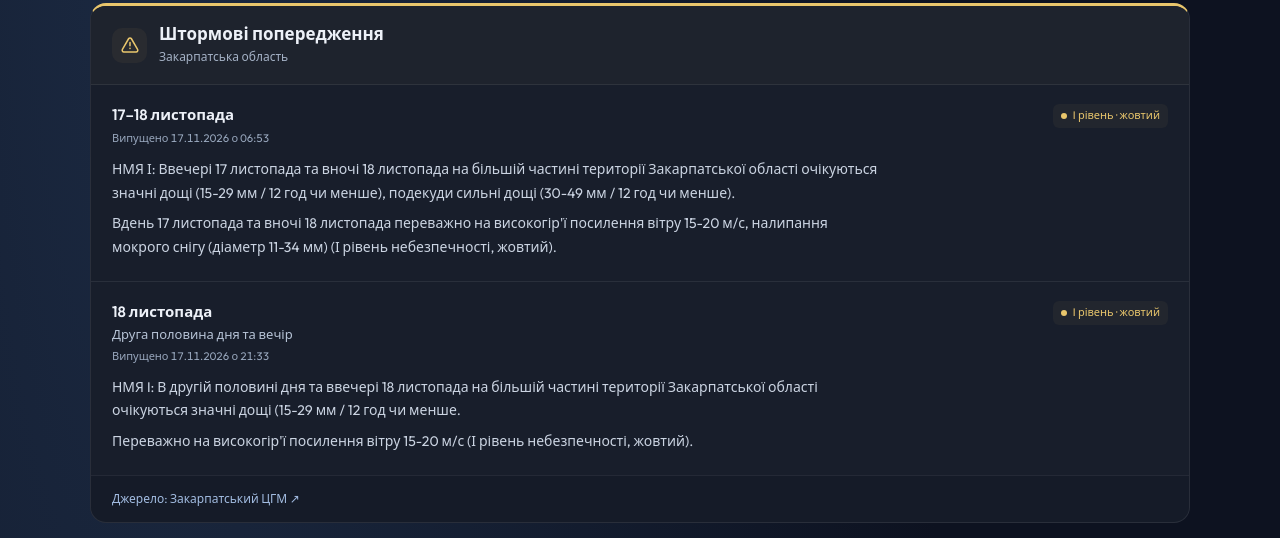
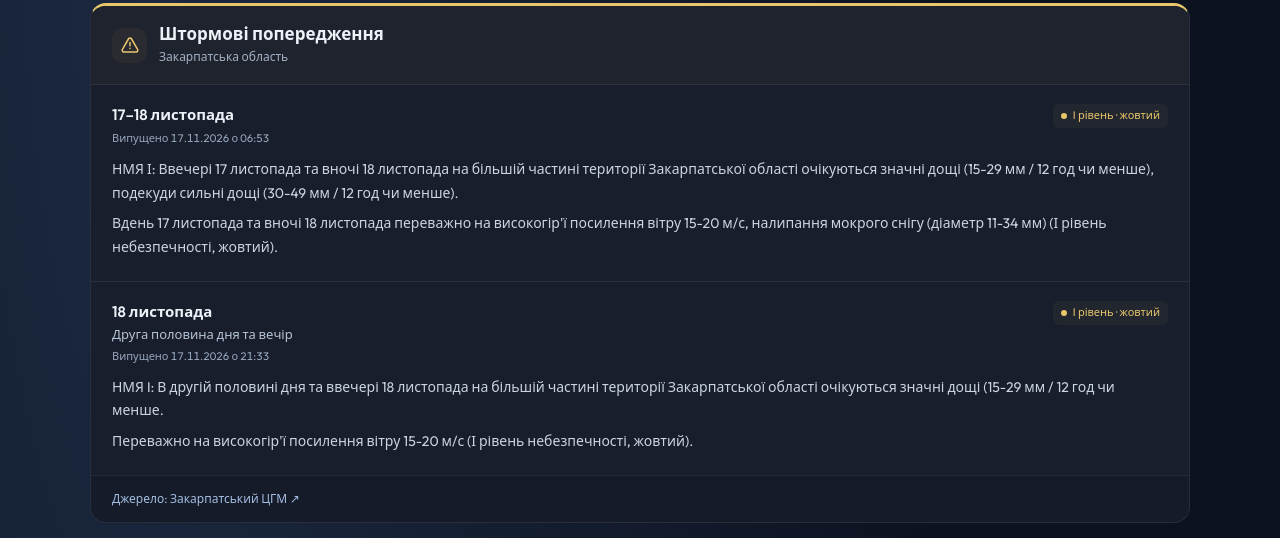
Before and after one commit to Ungvar-V/weather, a plain HTML site: page index.html in a window 1280 px wide. Shown: the part 98-636 px from the top of the page. Drawn offline with nearby package versions, Linux system fonts and the light colour scheme.

Commit message:
Use full width for storm warning text

```diff
--- a/index.html
+++ b/index.html
@@ -331,7 +331,7 @@ body { margin:0; color:#e8edf5; background:radial-gradient(ellipse at 12% 0%,#1b
 #weather-system .sn-level[data-level="2"] { --sn-level-color:#f2ab70; }
 #weather-system .sn-level[data-level="3"] { --sn-level-color:#fa9299; }
 #weather-system .sn-level::before { content:''; width:6px; height:6px; border-radius:50%; background:var(--sn-level-color); flex-shrink:0; }
-#weather-system .sn-copy { max-width:84ch; font-size:14px; line-height:1.7; color:#cbd4e2; overflow-wrap:break-word; }
+#weather-system .sn-copy { max-width:none; font-size:14px; line-height:1.7; color:#cbd4e2; overflow-wrap:break-word; }
 #weather-system .sn-copy p + p { margin-top:7px; }
 #weather-system .sn-footer { padding:12px 21px; border-top:1px solid #ffffff10; background:#11172255; }
 #weather-system .sn-footer a { color:#a2bce1; text-decoration:none; font-size:12px; text-underline-offset:3px; }
```
